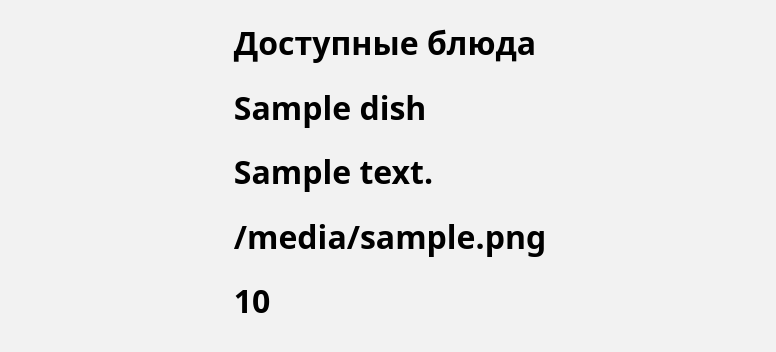
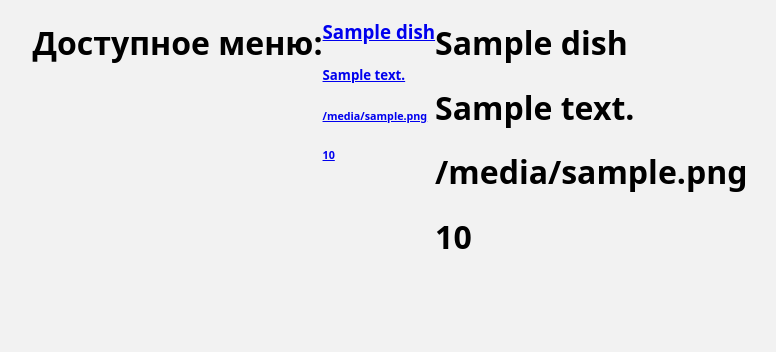
Before and after one commit to chekau/sushi_bar_web, a Flask app: template templates/menu.html in a window 1280 px wide. Shown: the top 352 px of the page, without its empty margins (250-1026 px from the left). Run offline with Flask 3, Linux system fonts and the light colour scheme; the template is opened without the code that fills it: most values are stand-ins (such as "Sample title", 1, 10 or a date in 2020).

Commit message:
разработка списка меню

```diff
--- a/dish.py
+++ b/dish.py
@@ -4,6 +4,6 @@ from dataclasses import dataclass
 @dataclass
 class Dish:
     name: str
-    description: str
+    describtion: str
     image: str
     price: float
--- a/templates/client_side.html
+++ b/templates/client_side.html
@@ -3,9 +3,12 @@
 <head>
     <meta charset="UTF-8">
     <meta name="viewport" content="width=device-width, initial-scale=1.0">
+    <link rel="stylesheet" href="{{  url_for('static',filename='style.css')  }}">
     <title>Клиент</title>
 </head>
 <body>
-    <a href="{{ url_for('menu') }}"> Меню</a>
+     <a href="{{ url_for('menu') }}" class="header_button"> Меню </a>
+
+    </div>
 </body>
 </html>
--- a/templates/menu.html
+++ b/templates/menu.html
@@ -7,34 +7,59 @@
     <title>Menu</title>
 </head>
 <body>
+    <h1>Доступное меню:</h1>
 
-    <div class="menu">
-        <h1>Доступные блюда</h1>
+    <div class="dish_table">
+            {% for dish_group in groups %}
+
+            <div class="dish_table_row">
+                {% for dish in dish_group %}
+
+
+            <a class="dish_card" href="{{ url_for('get_article', title=article.title) }}">
+                <h3>{{dish.name}}</h3>
+                <h5>{{dish.describtion}}</h5>
+                <h6>{{dish.image}}</h6>
+                <h6>{{dish.price}}</h6>
+            </a>
+            {% endfor %}
+            </div>
+            {% endfor %}
+
+    </div>
+
+
+
+
+
+
+
+
+      <div class="menu">
 
         <div class="dish_body">
 
             <div class="dish_name">
-                <h1>{{dish.name}}</h1>
+                <h1>{{Dish.name}}</h1>
             </div>
 
             <div class="dish_describtion">
-                <h1>{{dish.describtion}}</h1>
+                <h1>{{Dish.describtion}}</h1>
             </div>
 
             <div class="dish_image">
-                <h1>{{dish.image}}</h1>
+                <h1>{{Dish.image}}</h1>
             </div>
 
 
 
             <div class="dish_price">
-                <h1>{{dish.price}}</h1>
+                <h1>{{Dish.price}}</h1>
             </div>
 
 
         </div>
 
 
-    </div>
 </body>
 </html>
```
Also changed, not shown: schema.sql (deleted, +0 -8 lines), static/style.css (+39 -0 lines), templates/registration.html (+12 -2 lines), database.db (deleted), static/roll2.jpg (added), templates/dish.html (added), uploads/roll1.jpg (added).
